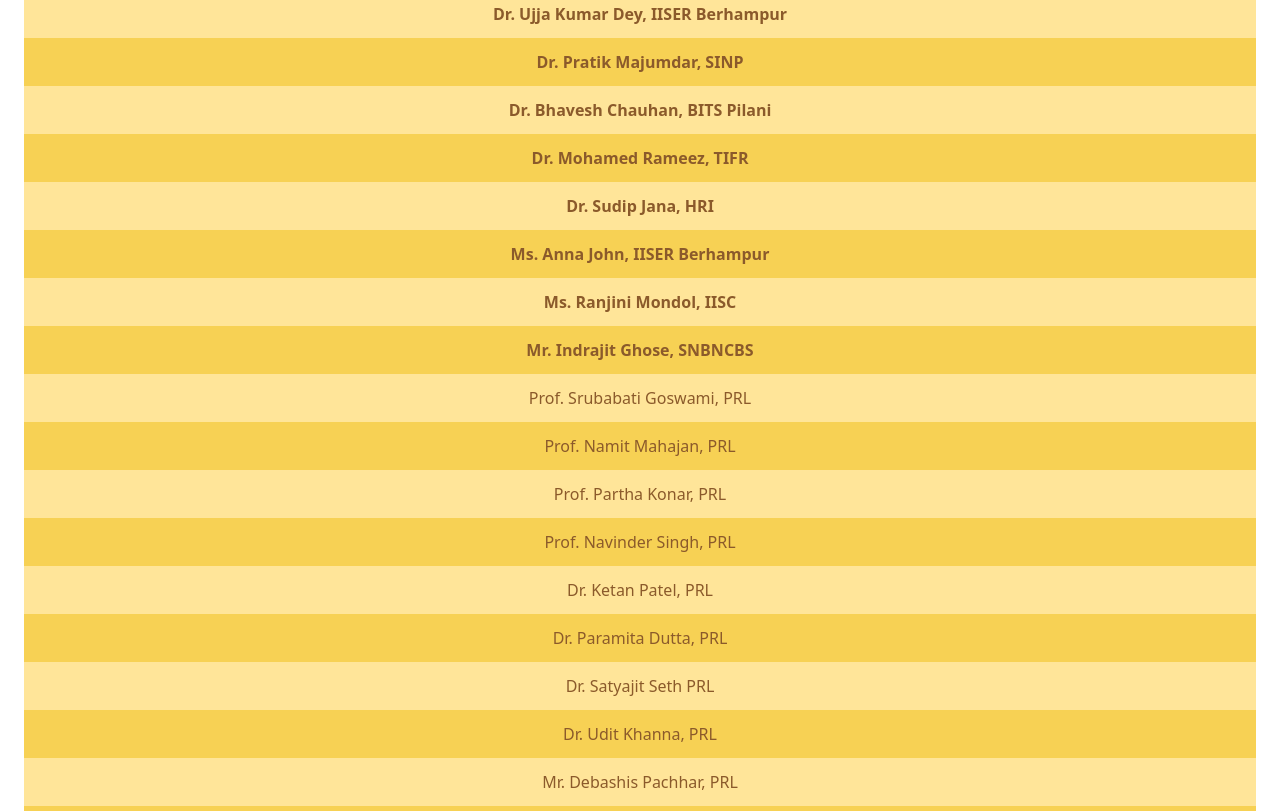
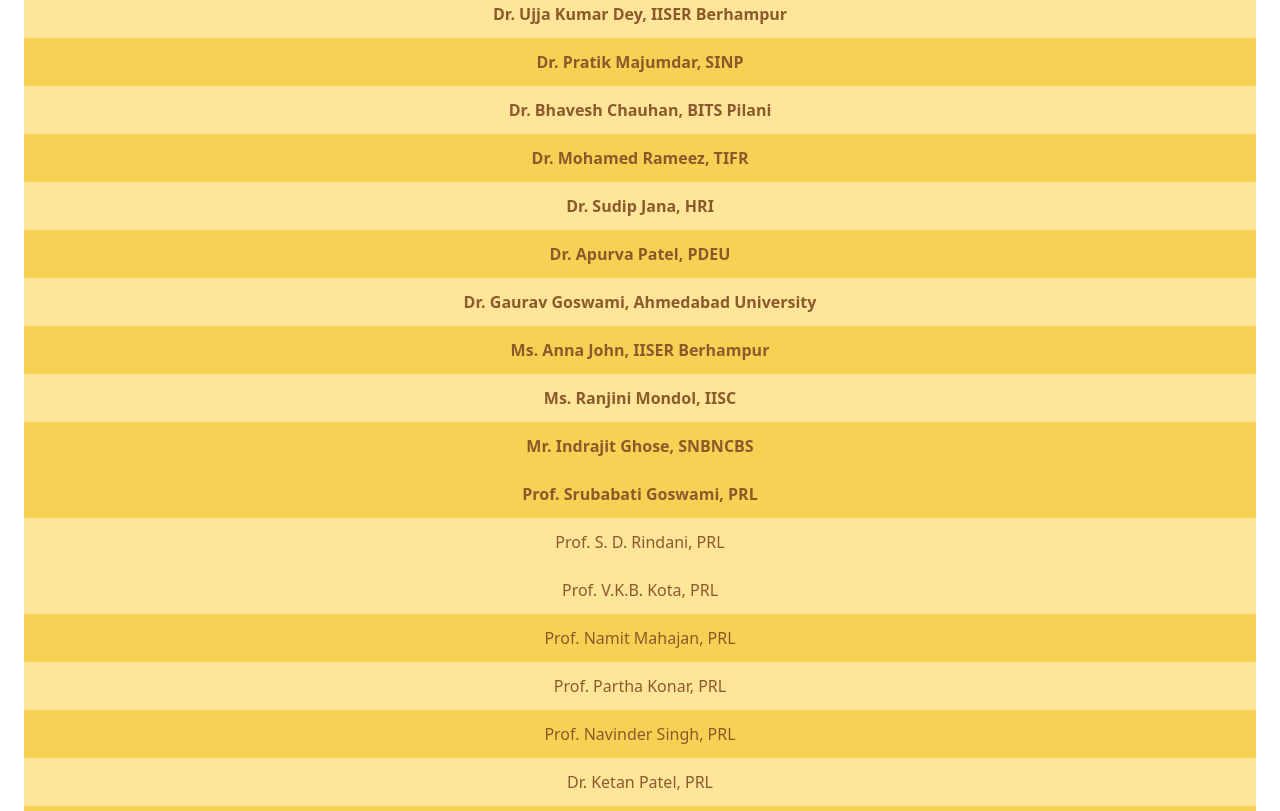
Before and after one commit to 19Priyam/prl-theph-conference-2025, a plain HTML site: page participants.html in a window 1280 px wide. Shown: the part 510-1321 px from the top of the page. Drawn offline with nearby package versions, Linux system fonts and the light colour scheme.

Commit message:
Update participants.html

```diff
--- a/participants.html
+++ b/participants.html
@@ -126,6 +126,12 @@
                 <span class="text-[#8b5a2b]">Dr. Sudip Jana, HRI</span>
             </div>
             <div class="py-3 px-6 bg-[#f7d154] font-bold text-center">
+                <span class="text-[#8b5a2b] font-bold">Dr. Apurva Patel, PDEU</span>
+            </div>
+            <div class="py-3 px-6 bg-[#ffe599] font-bold text-center">
+                <span class="text-[#8b5a2b]">Dr. Gaurav Goswami, Ahmedabad University</span>
+            </div>
+            <div class="py-3 px-6 bg-[#f7d154] font-bold text-center">
                 <span class="text-[#8b5a2b] font-bold"> Ms. Anna John, IISER Berhampur</span>
             </div>
             <div class="py-3 px-6 bg-[#ffe599] font-bold text-center">
@@ -134,8 +140,14 @@
             <div class="py-3 px-6 bg-[#f7d154] font-bold text-center">
                 <span class="text-[#8b5a2b] font-bold">Mr. Indrajit Ghose, SNBNCBS </span>
             </div>
+            <div class="py-3 px-6 bg-[#f7d154] text-center">
+                <span class="text-[#8b5a2b] font-bold"> Prof. Srubabati Goswami, PRL</span>
+            </div>
             <div class="py-3 px-6 bg-[#ffe599] text-center">
-                <span class="text-[#8b5a2b]">Prof. Srubabati Goswami, PRL</span>
+                <span class="text-[#8b5a2b]">Prof. S. D. Rindani, PRL</span>
+            </div>
+            <div class="py-3 px-6 bg-[#ffe599] text-center">
+                <span class="text-[#8b5a2b]">Prof. V.K.B. Kota, PRL</span>
             </div>
             <div class="py-3 px-6 bg-[#f7d154] text-center">
                 <span class="text-[#8b5a2b]">Prof. Namit Mahajan, PRL</span>
```
